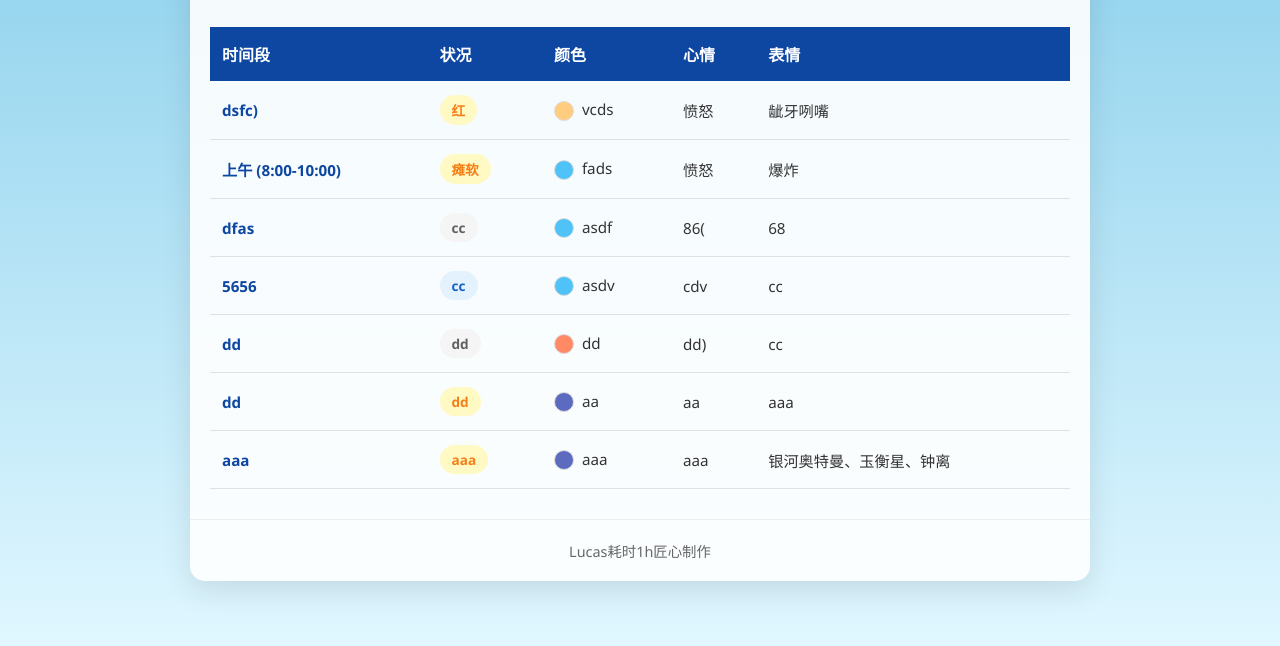
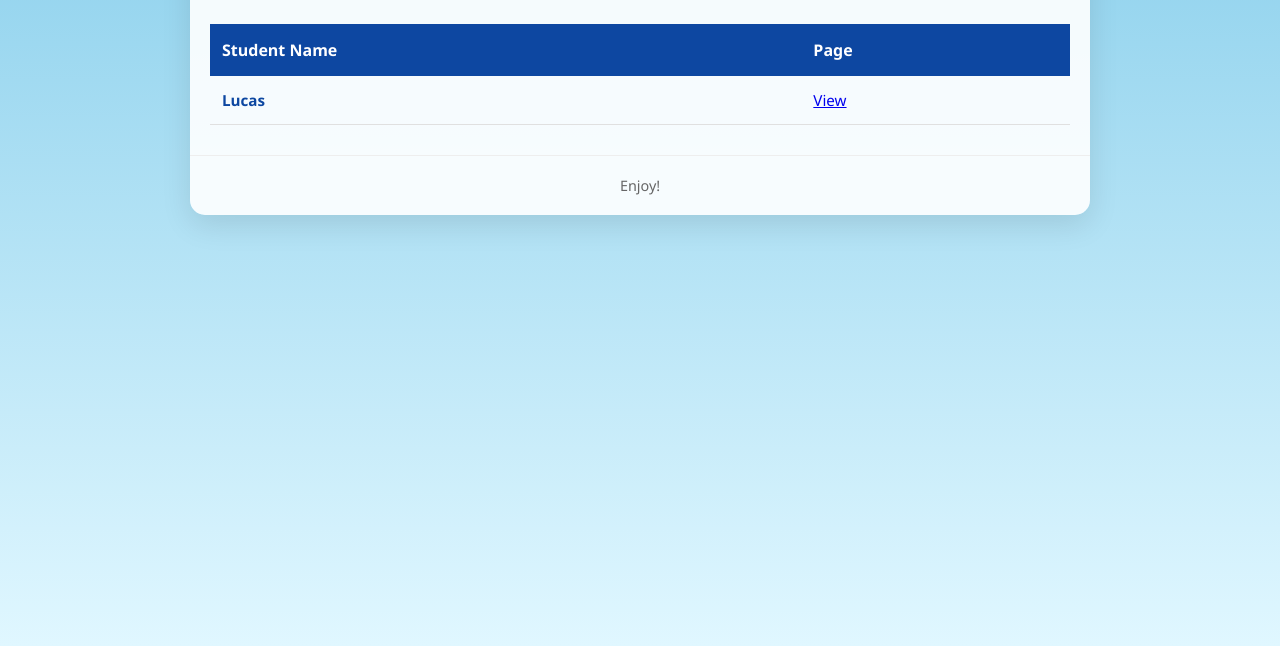
Before and after one commit to huihuawang/PersonalWebsite, a plain HTML site: page index.html in a window 1280 px wide. Shown: the part 154-800 px from the top of the page. Drawn offline with Linux system fonts and the light colour scheme.

Commit message:
Update title and content in index.html

```diff
--- a/index.html
+++ b/index.html
@@ -3,7 +3,7 @@
 <head>
     <meta charset="UTF-8">
     <meta name="viewport" content="width=device-width, initial-scale=1.0">
-    <title>柳木言爱玩游戏</title>
+    <title>Students work</title>
     <style>
         * {
             margin: 0;
@@ -86,58 +86,9 @@
             font-size: 0.95rem;
         }
 
-        .time-period {
+        .student {
             font-weight: 600;
             color: #0d47a1;
-        }
-
-        .weather {
-            display: inline-block;
-            padding: 5px 12px;
-            border-radius: 20px;
-            font-size: 0.85rem;
-            font-weight: 600;
-        }
-
-        .sunny {
-            background-color: #fff9c4;
-            color: #f57f17;
-        }
-
-        .cloudy {
-            background-color: #f5f5f5;
-            color: #616161;
-        }
-
-        .rainy {
-            background-color: #e3f2fd;
-            color: #1565c0;
-        }
-
-        .color-sample {
-            display: inline-block;
-            width: 20px;
-            height: 20px;
-            border-radius: 50%;
-            margin-right: 8px;
-            vertical-align: middle;
-            border: 1px solid #ddd;
-        }
-
-        .morning {
-            background-color: #ffcc80;
-        }
-
-        .noon {
-            background-color: #4fc3f7;
-        }
-
-        .evening {
-            background-color: #ff8a65;
-        }
-
-        .night {
-            background-color: #5c6bc0;
         }
 
         footer {
@@ -167,7 +118,7 @@
 <body>
     <div class="container">
         <header>
-            <h1>柳慕言爱玩使</h1>
+            <h1>First webpage</h1>
             <p class="subtitle"></p >
         </header>
 
@@ -175,69 +126,21 @@
             <table>
                 <thead>
                     <tr>
-                        <th>时间段</th>
-                        <th>状况</th>
-                        <th>颜色</th>
-                        <th>心情</th>
-                        <th>表情</th>
+                        <th>Student Name</th>
+                        <th>Page</th>
                     </tr>
                 </thead>
                 <tbody>
                     <tr>
-                        <td class="time-period">dsfc)</td>
-                        <td><span class="weather sunny">红</span></td>
-                        <td><span class="color-sample morning"></span>vcds</td>
-                        <td>愤怒</td>
-                        <td>龇牙咧嘴</td>
-                    </tr>
-                    <tr>
-                        <td class="time-period">上午 (8:00-10:00)</td>
-                        <td><span class="weather sunny">瘫软</span></td>
-                        <td><span class="color-sample noon"></span>fads</td>
-                        <td>愤怒</td>
-                        <td>爆炸</td>
-                    </tr>
-                    <tr>
-                        <td class="time-period">dfas</td>
-                        <td><span class="weather cloudy">cc</span></td>
-                        <td><span class="color-sample noon"></span>asdf</td>
-                        <td>86(</td>
-                        <td>68</td>
-                    </tr>
-                    <tr>
-                        <td class="time-period">5656</td>
-                        <td><span class="weather rainy">cc</span></td>
-                        <td><span class="color-sample noon"></span>asdv</td>
-                        <td>cdv</td>
-                        <td>cc</td>
-                    </tr>
-                    <tr>
-                        <td class="time-period">dd</td>
-                        <td><span class="weather cloudy">dd</span></td>
-                        <td><span class="color-sample evening"></span>dd</td>
-                        <td>dd)</td>
-                        <td>cc</td>
-                    </tr>
-                    <tr>
-                        <td class="time-period">dd</td>
-                        <td><span class="weather sunny">dd</span></td>
-                        <td><span class="color-sample night"></span>aa</td>
-                        <td>aa</td>
-                        <td>aaa</td>
-                    </tr>
-                    <tr>
-                        <td class="time-period">aaa</td>
-                        <td><span class="weather sunny">aaa</span></td>
-                        <td><span class="color-sample night"></span>aaa</td>
-                        <td>aaa</td>
-                        <td>银河奥特曼、玉衡星、钟离</td>
+                        <td class="student">Lucas</td>
+                        <td><a href="Lucas/work.html">View</a></td>
                     </tr>
                 </tbody>
             </table>
         </div>
 
         <footer>
-            <p>Lucas耗时1h匠心制作</p >
+            <p>Enjoy!</p >
         </footer>
     </div>
 </body>
```
